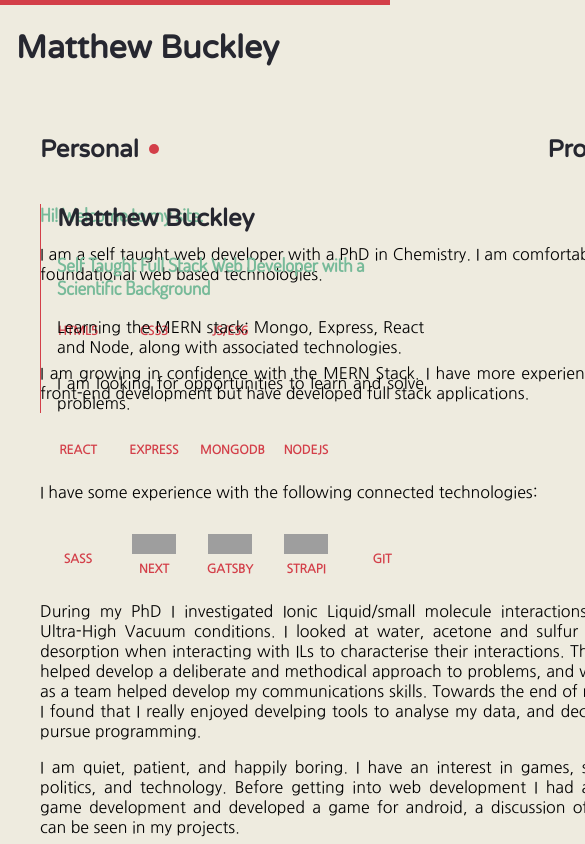
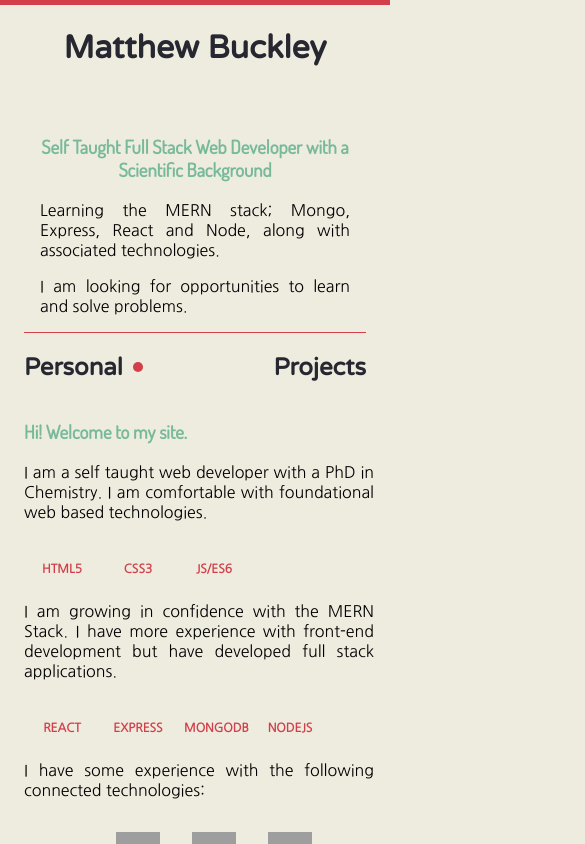
Before and after one commit to matthewwbuckley/portfolio, a Next.js app: page / in a window 390 px wide. Shown: the top 844 px of the page, 585 px wide, since content can reach past the window. Built offline with nearby package versions, Linux system fonts and the light colour scheme; grey boxes are pictures that could not be loaded; some icons are missing.

Commit message:
responsivity added

```diff
--- a/components/Info.js
+++ b/components/Info.js
@@ -4,7 +4,7 @@ class Info extends React.Component {
   render(){
     return(
       <div className='info'>
-        <h2>Matthew Buckley</h2>
+        <h2><span class='no-display-breakpoint-first'>Matthew Buckley</span></h2>
         <h3>Self Taught Full Stack Web Developer with a Scientific Background</h3>
         <p>
           Learning the MERN stack; Mongo, Express, React and Node, along with associated technologies.
--- a/layout/MainLeft.js
+++ b/layout/MainLeft.js
@@ -17,7 +17,7 @@ const transitionStyles = {
   end:  {
     opacity: 1,
     color: null,
-    filter: 'blur(0)',
+    filter: 'blur(0px)',
     delay: transitionDuration,
     ease:  SlowMo.easeInOut,
   },
@@ -27,7 +27,7 @@ const navEnter = (component) => {
   let { position, ...cleanStart } = transitionStyles.start
   let { delay, ...cleanEnd } = transitionStyles.end
   TweenLite.set(component, cleanStart)
-  TweenLite.to(component, transitionDuration*1.5, cleanEnd)
+  TweenLite.to(component, 1.6, cleanEnd)
 }
 
 const enter = (component) => {
--- a/pages/index.js
+++ b/pages/index.js
@@ -38,7 +38,7 @@ class Home extends React.Component {
           <Icon icon={<i class="devicon-git-plain" />} text={'git'} />
         </div>
         <p>
-          During my PhD I investigated Ionic Liquid/small molecule interactions under Ultra-High Vacuum conditions. I looked at water, acetone and sulfur dioxide desorption when interacting with ILs to characterise their interactions. The work helped develop a deliberate and methodical approach to problems, and working as a team helped develop my communications skills. Towards the end of my PhD I found that I really enjoyed develping tools to analyse my data, and decided to pursue programming.
+          My PhD now comes under "transferable skills", so let me discuss it briefly. I investigated small molecule desorption from Ionic Liquids to characterise their interactions  while under Ultra-High Vacuum conditions. The work helped develop a deliberate and methodical approach to problems, and working as a team helped develop my communications skills. Towards the end of my PhD I found that I really enjoyed develping tools to analyse my data, and decided to pursue programming.
         </p>
         <p>
           I am quiet, patient, and happily boring. I have an interest in games, science, politics, and technology. Before getting into web development I had a go at game development and developed a game for android, a discussion of which can be seen in my projects.
@@ -48,8 +48,4 @@ class Home extends React.Component {
   }
 }
 
-const text = `
-
-`
-
 export default Home
--- a/styles/_components.scss
+++ b/styles/_components.scss
@@ -2,6 +2,11 @@
 .info {
   border-left: 1px solid $color-highlight;
   padding: 0 $spacing-default;
+  @media (max-width: $breakpoint-first){
+    border-left: none;
+    border-bottom: 1px solid $color-highlight;
+    text-align: center;
+  }
 }
 
 %indicator-space {
@@ -11,6 +16,11 @@
 .container {
   overflow: none;
   width: 600px;
+  @media (max-width: $breakpoint-second){
+    width: -webkit-calc(100% - #{$spacing-default*2});
+    width:    -moz-calc(100% - #{$spacing-default});
+    width:         calc(100% - #{$spacing-default});
+  }
 }
 
 .icon {
--- a/styles/_layout.scss
+++ b/styles/_layout.scss
@@ -15,6 +15,9 @@
     background-color: $color-light;
     padding: $spacing-default;
     border-top: 5px solid $color-highlight;
+    @media (max-width: $breakpoint-first){
+      text-align: center;
+    }
   }
   .main{
     padding: $spacing-large;
@@ -22,19 +25,30 @@
     flex-direction: row;
     justify-content: center;
 
-    @media (max-width: 1200px){
-      flex-direction: column;
+    @media (max-width: $breakpoint-first){
+      flex-direction: column-reverse;
+      align-items: center;
     }
+
     .main-left{
       @extend %responsive-submain;
       width: 600px;
       padding: 0 $spacing-default;
+      @media (max-width: $breakpoint-second){
+        width: 100%;
+      }
     }
     .main-right{
       @extend %responsive-submain;
       position: sticky;
       width: 400px;
       padding: 0 $spacing-default;
+      @media (max-width: $breakpoint-first){
+        width: 600px;
+      }
+      @media (max-width: $breakpoint-second){
+        width: 100%;
+      }
     }
   }
 }
--- a/styles/_utility.scss
+++ b/styles/_utility.scss
@@ -3,3 +3,9 @@
   flex-direction: row;
   flex-wrap: wrap;
 }
+
+.no-display-breakpoint-first {
+  @media (max-width: $breakpoint-first) {
+    display: none;
+  }
+}
--- a/styles/_variables.scss
+++ b/styles/_variables.scss
@@ -21,3 +21,8 @@ $font-title: Varela Round;
 $font-subtitle: Nanum Gothic;
 $font-default: Dosis;
 $font-alternate: Rajdhani;
+
+/* BREAKPOINTS */
+
+$breakpoint-first: 1200px;
+$breakpoint-second: 650px;
--- a/styles/styles.scss
+++ b/styles/styles.scss
@@ -13,3 +13,10 @@ body {
   color: $color-dark;
   overflow-y: scroll;
 }
+
+::selection {
+  background: $color-semidark; /* WebKit/Blink Browsers */
+}
+::-moz-selection {
+  background: $color-semidark; /* Gecko Browsers */
+}
```
